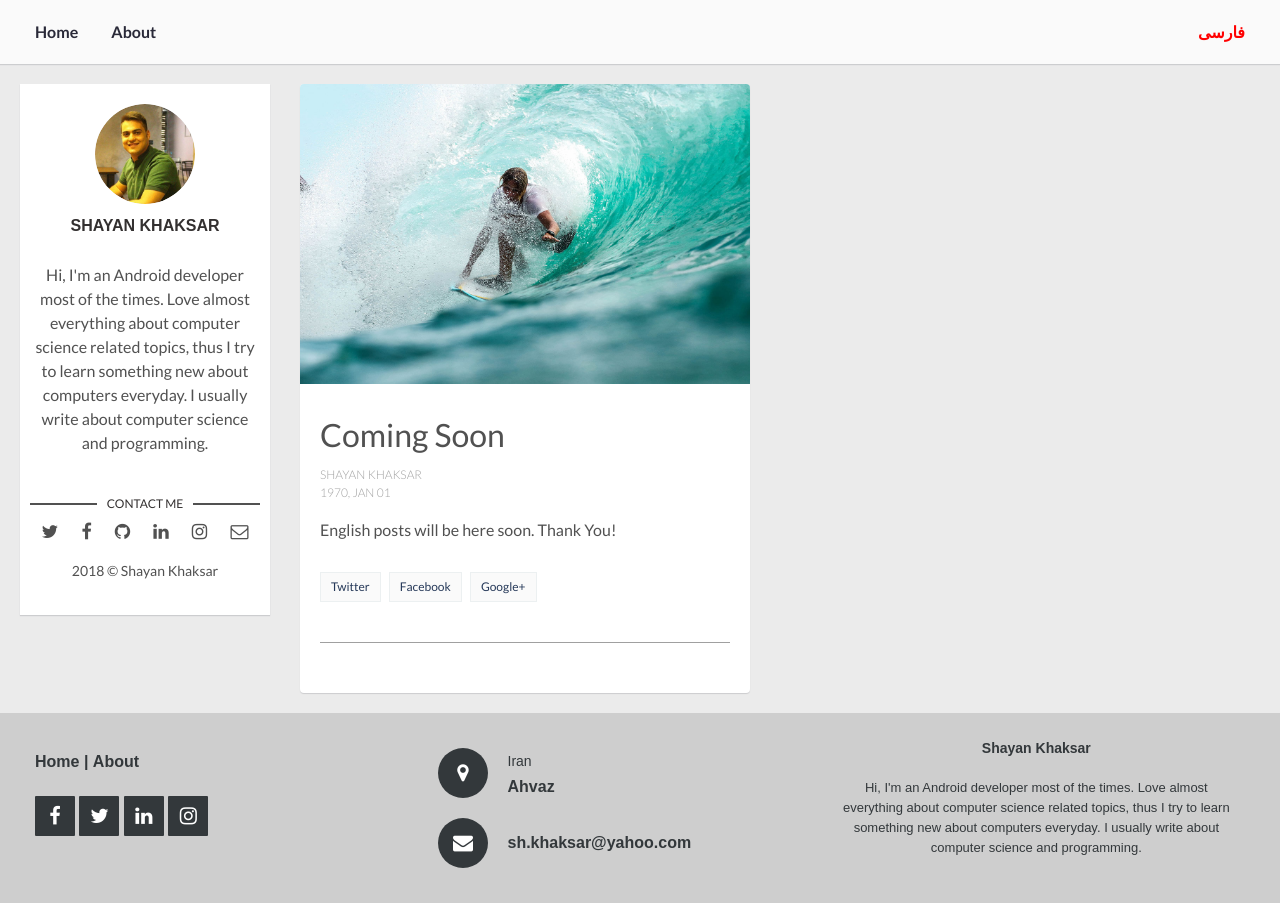
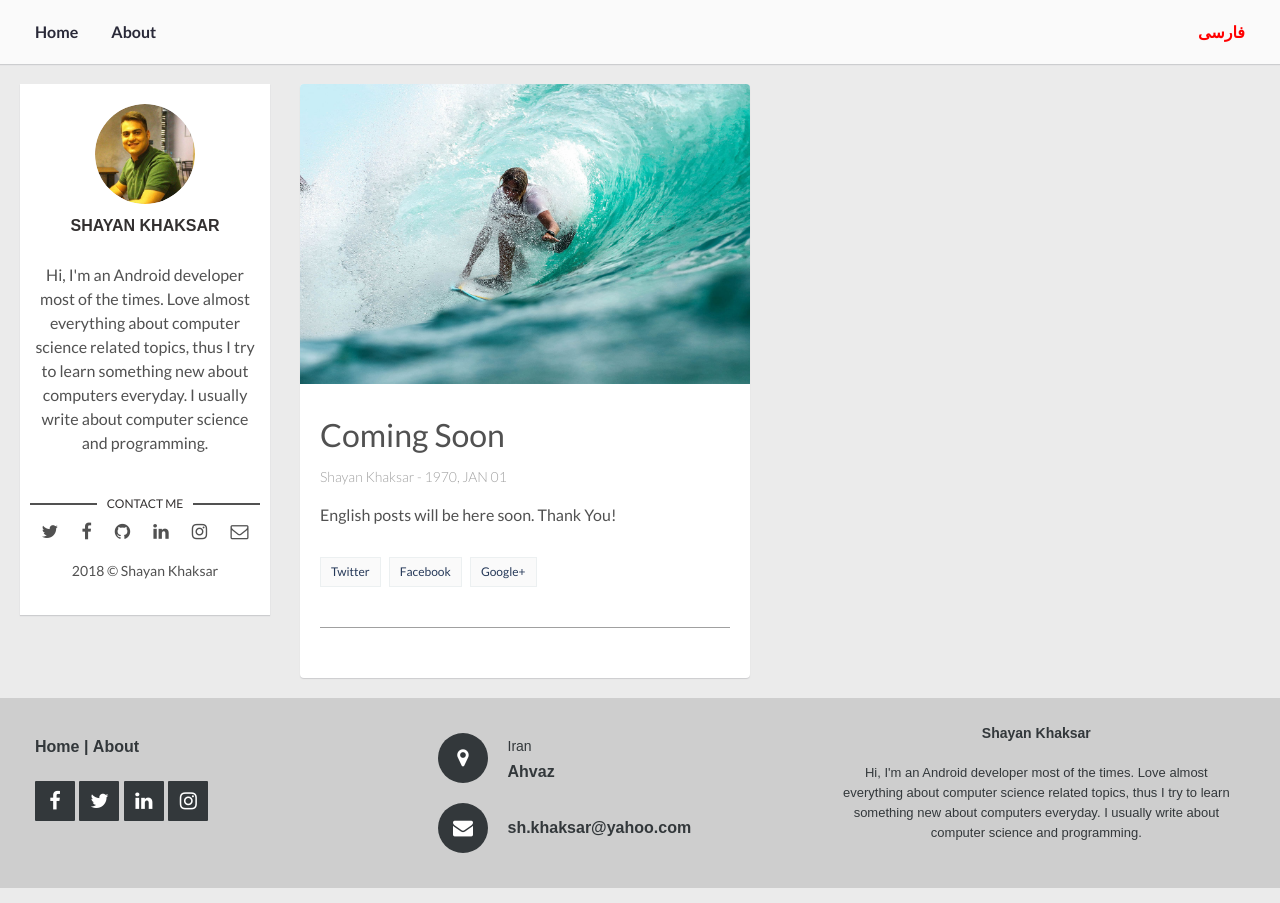
Before and after one commit to shkhaksar/en, a Jekyll site: the page built from _posts/1970-01-01-coming-soon.markdown, in a window 1280 px wide. Built offline with Jekyll 4.4.1, drawn with Linux system fonts in a browser that asks for light colours; comment, search, counter and statistics services are not loaded.

Commit message:
add author

```diff
--- a/_layouts/post.html
+++ b/_layouts/post.html
@@ -17,12 +17,15 @@ comments: true
             <div class="wrap-content">
                 <header class="header-page">
                     <h1 id="page-title" class="page-title">{{page.title}}</h1>
-                    <div id="page-author" class="page-date"><span>{%if page.author %}
+                    <div id="page-author" class="page-author"><span>{%if page.author %}
                                 {{page.author}}
                             {% else %}
                                 {{site.author}}
                             {% endif %}
                         </span>
+                    </div>
+                    <div class="page-author">
+                        <span> - </span>
                     </div>
                     <div id="page-date" class="page-date"><span>{{page.date | date: '%Y, %b %d'}}</span>
                     </div>
--- a/assets/css/main.css
+++ b/assets/css/main.css
@@ -1054,8 +1054,18 @@ a.newer-posts:hover {
 .header-page .page-date {
     color: #a0a0a0;
     font-weight: 300;
-    font-size: 12px;
+    font-size: 14px;
+    display: inline;
+    width: auto;
     text-transform: uppercase;
+}
+
+.header-page .page-author {
+    color: #a0a0a0;
+    font-weight: 300;
+    font-size: 14px;
+    display: inline;
+    width: auto;
 }
 
 .page-cover-image {
```
